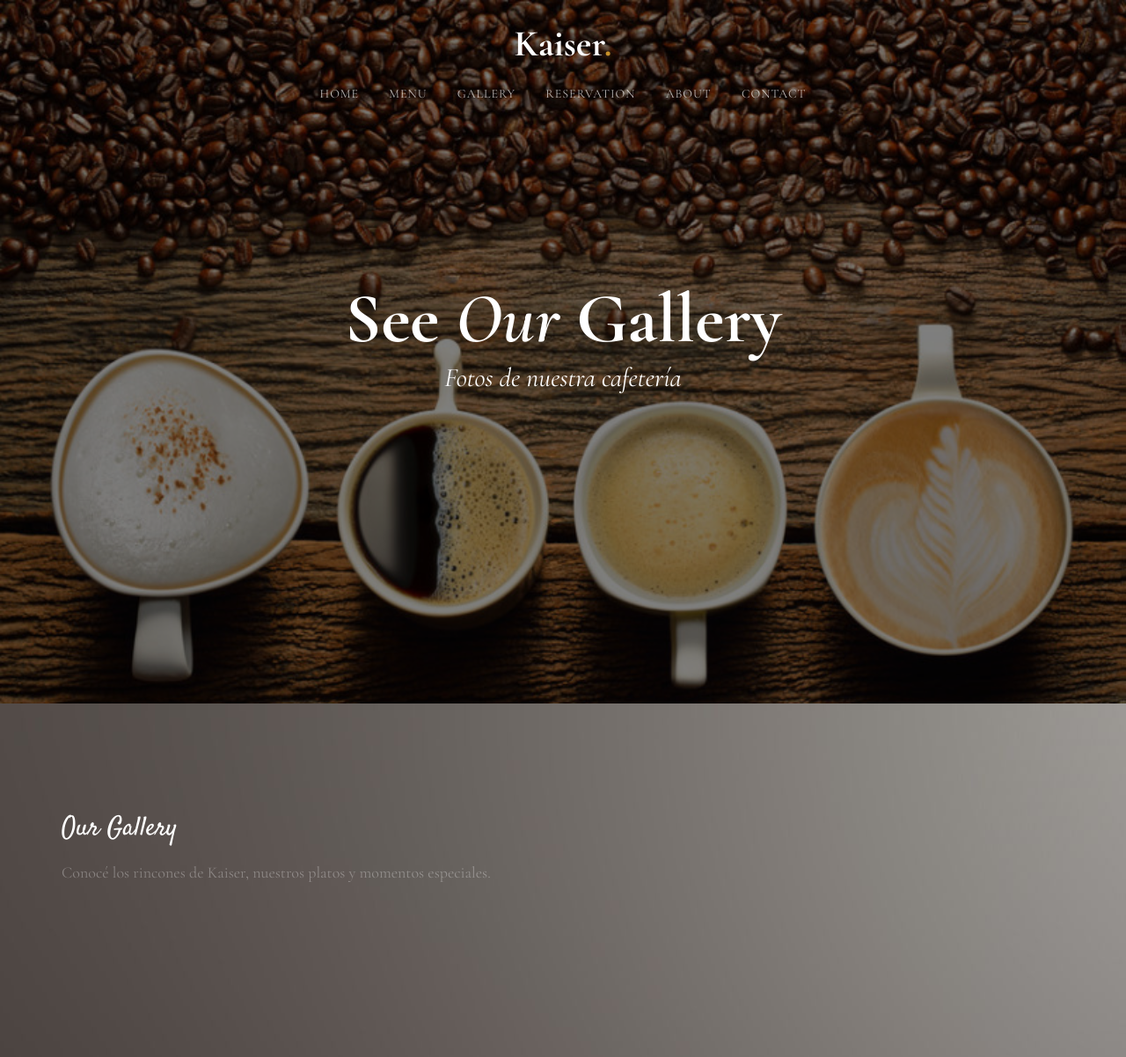
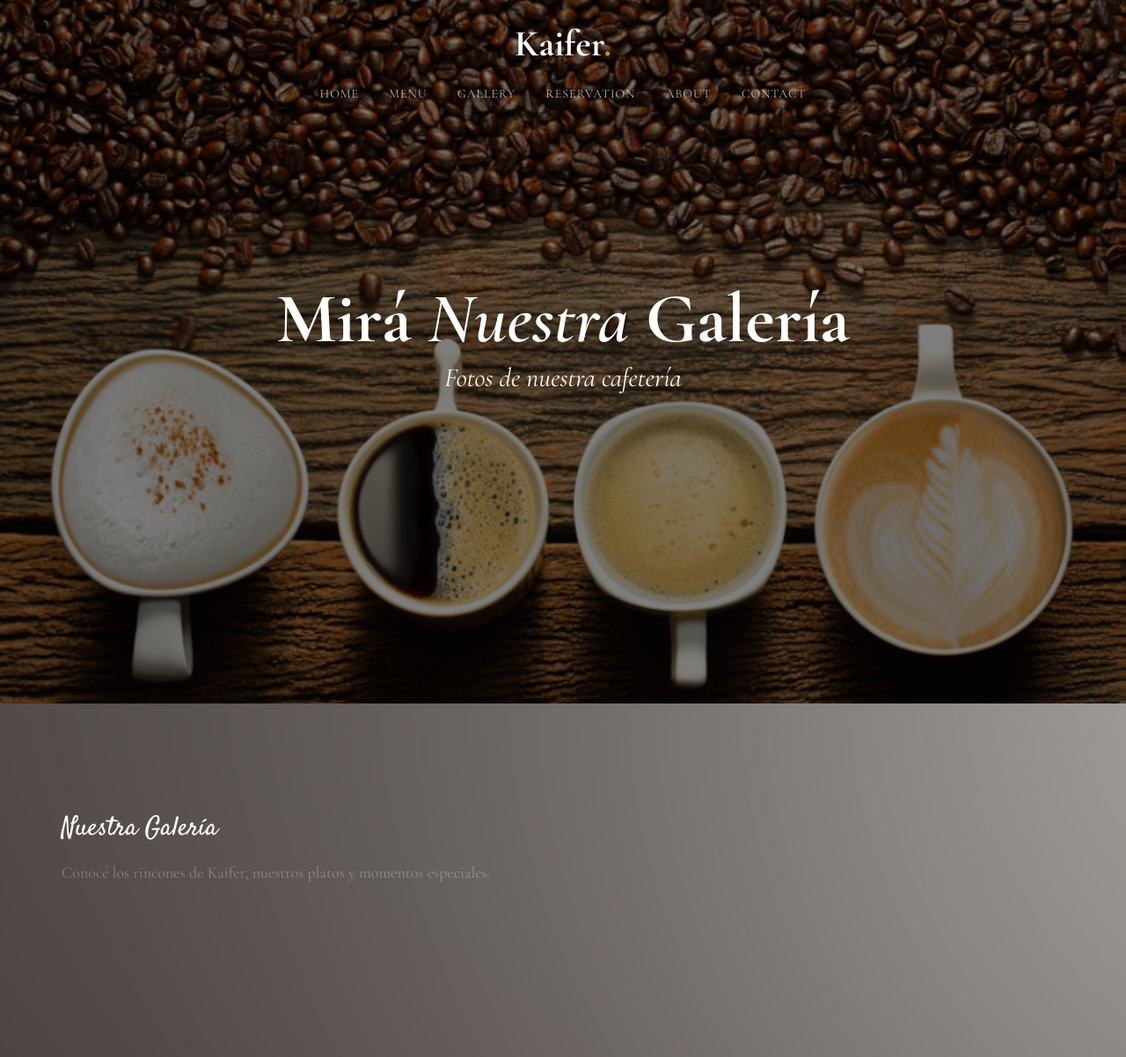
Before and after one commit to ggnus-sys/TP-FINAL-RESTO-IDS, a Flask app: page /gallery in a window 1280 px wide. Shown: the top 1202 px of the page at 88% size. Run offline with Flask 3, Linux system fonts and the light colour scheme; some libraries are stand-ins or nearby versions; some web fonts are replaced.

Commit message:
Cambio de la letra s en el nombre a Kaifer y modificación de pop up faltante en sección de galería

```diff
--- a/cafeteria-web/static/js/zoomerang.js
+++ b/cafeteria-web/static/js/zoomerang.js
@@ -23,13 +23,14 @@
         originalStyles
 
     // options
+    // options - MODIFICADO PARA EL POP-UP DE LA CAFETERÍA
     var options = {
         transitionDuration: '.4s',
         transitionTimingFunction: 'cubic-bezier(.4,0,0,1)',
-        bgColor: '#fff',
+        bgColor: 'rgba(0, 0, 0, 0.85)',
         bgOpacity: 1,
-        maxWidth: 300,
-        maxHeight: 300,
+        maxWidth: 600,
+        maxHeight: 800,
         onOpen: null,
         onClose: null,
         onBeforeClose: null,
@@ -201,7 +202,7 @@
                 whiteSpace: 'nowrap',
                 marginTop: -p.height / 2 + 'px',
                 marginLeft: -p.width / 2 + 'px',
-                cursor: prefix + 'zoom-out',
+                cursor: 'pointer',
                 transform: 'translate(' + dx + 'px, ' + dy + 'px)',
                 transition: ''
             }, true)
@@ -297,7 +298,7 @@
             }
 
             setStyle(el, {
-                cursor: prefix + 'zoom-in'
+                cursor: 'pointer'
             })
 
             el.addEventListener('click', function (e) {
--- a/cafeteria-web/templates/base.html
+++ b/cafeteria-web/templates/base.html
@@ -3,7 +3,7 @@
 	<head>
 	<meta charset="utf-8">
 	<meta http-equiv="X-UA-Compatible" content="IE=edge">
-	<title>{% block title %}Kaiser &mdash; Cafetería{% endblock %}</title>
+	<title>{% block title %}Kaifer &mdash; Cafetería{% endblock %}</title>
 	<meta name="viewport" content="width=device-width, initial-scale=1">
 	<meta name="description" content="Free HTML5 Website Template by freehtml5.co" />
 	<meta name="keywords" content="free website templates, free html5, free template, free bootstrap, free website template, html5, css3, mobile first, responsive" />
@@ -56,7 +56,7 @@
 			<div class="container">
 				<div class="row">
 					<div class="col-xs-12 text-center logo-wrap">
-						<div id="fh5co-logo"><a href="{{ url_for('index') }}">Kaiser<span>.</span></a></div>
+						<div id="fh5co-logo"><a href="{{ url_for('index') }}">Kaifer<span>.</span></a></div>
 					</div>
 					<div class="col-xs-12 text-center menu-1 menu-wrap">
 						<ul>
@@ -91,7 +91,7 @@
 		<div class="container">
 			<div class="row row-pb-md">
 				<div class="col-md-4 fh5co-widget">
-					<h4>Kaiser</h4>
+					<h4>Kaifer</h4>
 					<p>Facilis ipsum reprehenderit nemo molestias. Aut cum mollitia reprehenderit. Eos cumque dicta adipisci architecto culpa amet.</p>
 				</div>
 				<div class="col-md-2 col-md-push-1 fh5co-widget">
@@ -126,7 +126,7 @@
 			<div class="row copyright">
 				<div class="col-md-12 text-center">
 					<p>
-						<small class="block">&copy; 2025 Kaiser Cafetería. All Rights Reserved.</small>
+						<small class="block">&copy; 2025 Kaifer Cafetería. All Rights Reserved.</small>
 					</p>
 					<p>
 						<ul class="fh5co-social-icons">
--- a/cafeteria-web/templates/gallery.html
+++ b/cafeteria-web/templates/gallery.html
@@ -1,6 +1,6 @@
 {% extends 'base.html' %}
 
-{% block title %}Kaiser &mdash; Gallery{% endblock %}
+{% block title %}Kaifer &mdash; Galería{% endblock %}
 
 {% block extra_js %}
 <script src="{{ url_for('static', filename='js/zoomerang.js') }}"></script>
@@ -14,7 +14,7 @@
 			<div class="col-md-12 text-center">
 				<div class="display-t js-fullheight">
 					<div class="display-tc js-fullheight animate-box" data-animate-effect="fadeIn">
-						<h1>See <em>Our</em> Gallery</h1>
+						<h1>Mirá  <em>Nuestra</em> Galería </h1>
 						<h2>Fotos de nuestra cafetería</h2>
 					</div>
 				</div>
@@ -30,10 +30,10 @@
 	<div class="container">
 		<div class="row">
 			<div class="col-md-12 fh5co-heading animate-box">
-				<h2>Our Gallery</h2>
+				<h2>Nuestra Galería</h2>
 				<div class="row">
 					<div class="col-md-6">
-						<p>Conocé los rincones de Kaiser, nuestros platos y momentos especiales.</p>
+						<p>Conocé los rincones de Kaifer, nuestros platos y momentos especiales.</p>
 					</div>
 				</div>
 			</div>
@@ -64,5 +64,37 @@
 		</div>
 	</div>
 </div>
+<style>
+    /* Opción 1: Apunta a cualquier clase de overlay que use la librería */
+    .zoomerang-overlay,
+    .zoom-overlay,
+    .zoomerang-backdrop {
+        background-color: rgba(0, 0, 0, 0.85) !important;
+    }
+
+    /* Opción 2: El truco definitivo. Si la librería mete el fondo blanco
+       directamente en el cuerpo de la página al activarse, esto lo pisa */
+    [class*="zoom"] {
+        background-color: rgba(0, 0, 0, 0.85) !important;
+    }
+
+    /* Aseguramos que la imagen en sí no se ponga negra */
+    .fh5co-bg-img {
+        background-color: transparent !important;
+    }
+</style>
+
+<script src="{{ url_for('static', filename='js/jquery.min.js') }}"></script>
+<script src="{{ url_for('static', filename='js/zoomerang.js') }}"></script>
+<script src="{{ url_for('static', filename='js/main.js') }}"></script>
+
+
+<script>
+    document.addEventListener("DOMContentLoaded", function() {
+        if (typeof Zoomerang !== 'undefined') {
+            Zoomerang.listen('.fh5co-bg-img');
+        }
+    });
+</script>
 
 {% endblock %}
```
Also changed, not shown: cafeteria-web/templates/about.html (+8 -8 lines), 1 other file.
